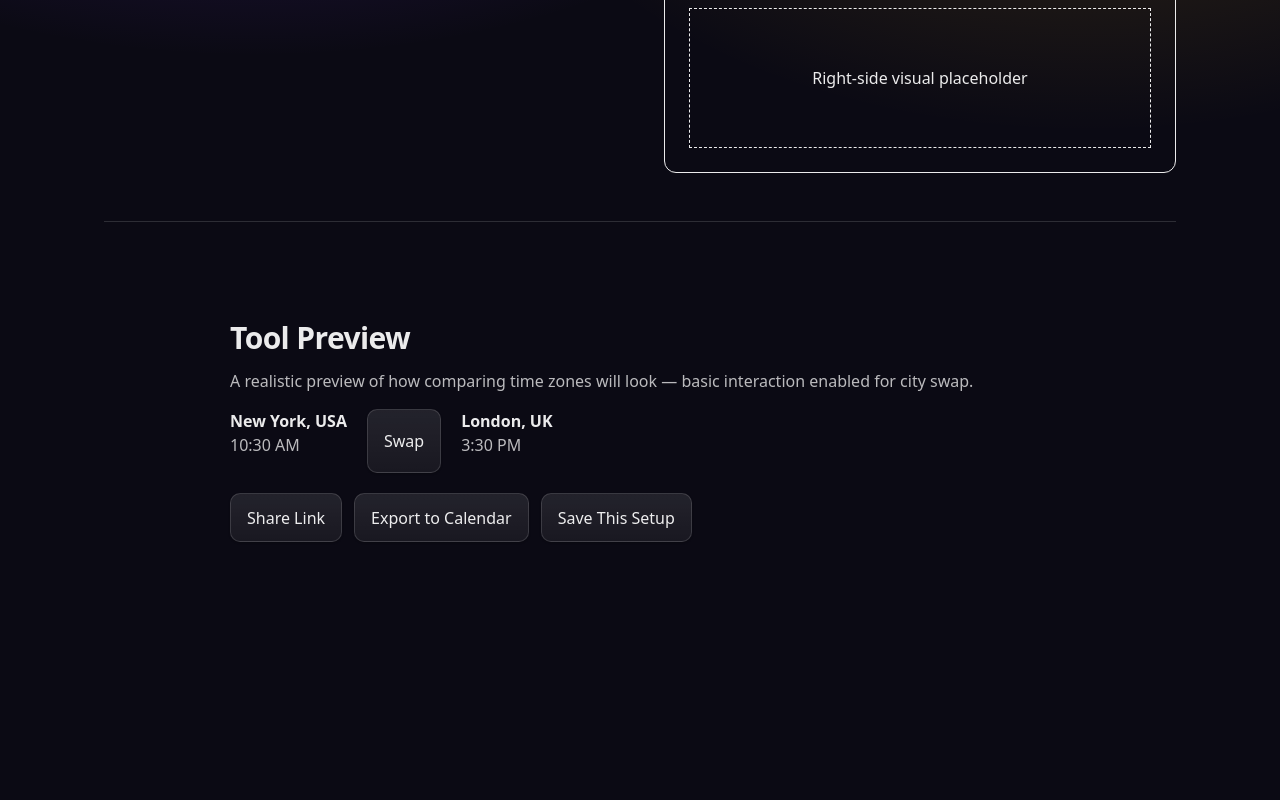
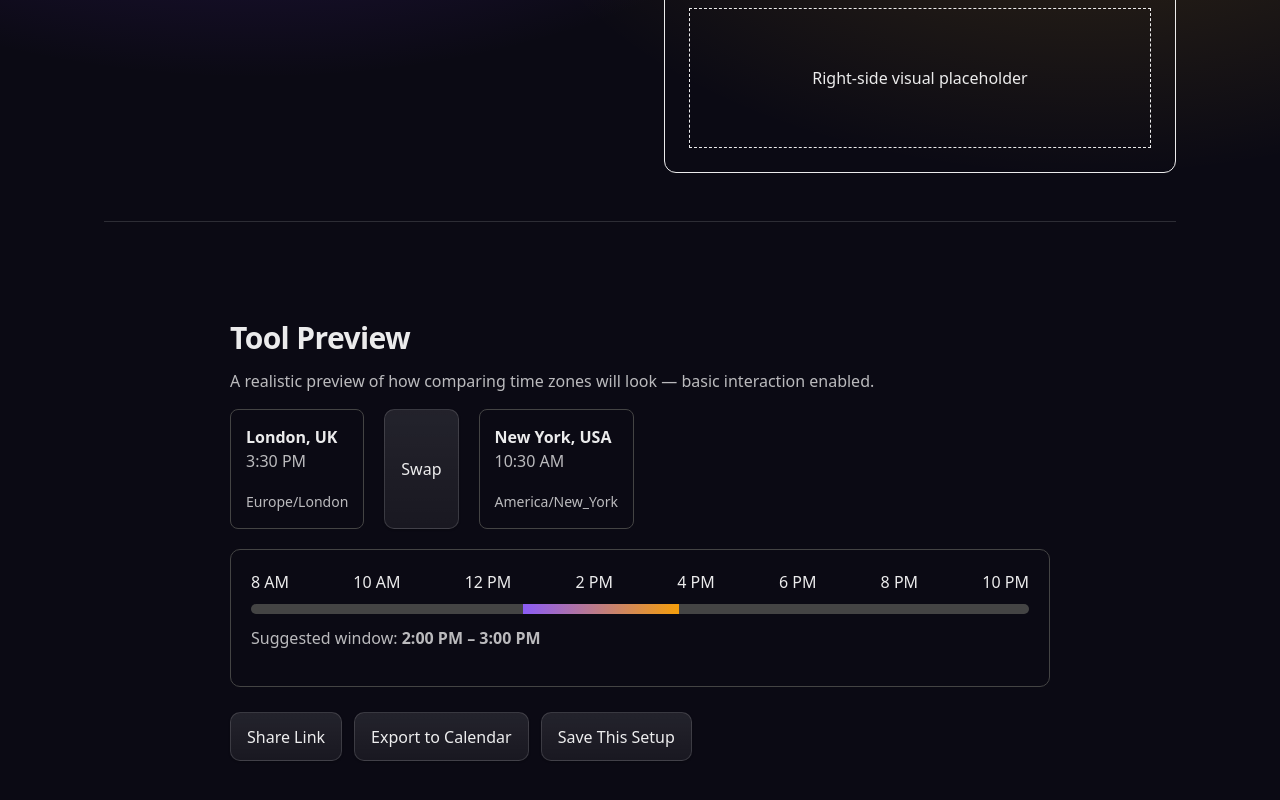
Before and after one commit to techtalk1282/Best-Meeting-Time, a Next.js app: page / in a window 1280 px wide. Shown: the part 430-1230 px from the top of the page. Before the commit the page ends 1012 px from the top, so only its background shows below. Built offline with nearby package versions, Linux system fonts and the light colour scheme.

Commit message:
fix(tool-preview): restore timeline strip and correct Outlook calendar link

```diff
--- a/app/ui/ToolPreviewSection.tsx
+++ b/app/ui/ToolPreviewSection.tsx
@@ -1,22 +1,22 @@
 "use client";
 
 // app/ui/ToolPreviewSection.tsx
-// PURPOSE: Tool preview section — city swap + share link + calendar export options.
+// PURPOSE: Tool preview section with timeline strip, share link, and calendar export.
 
 import { useState } from "react";
 
 export default function ToolPreviewSection() {
 
   const [cityA, setCityA] = useState({
+    name: "London, UK",
+    time: "3:30 PM",
+    tz: "Europe/London",
+  });
+
+  const [cityB, setCityB] = useState({
     name: "New York, USA",
     time: "10:30 AM",
     tz: "America/New_York",
-  });
-
-  const [cityB, setCityB] = useState({
-    name: "London, UK",
-    time: "3:30 PM",
-    tz: "Europe/London",
   });
 
   const [creatingShare, setCreatingShare] = useState(false);
@@ -42,9 +42,7 @@ export default function ToolPreviewSection() {
 
       const res = await fetch("/api/share", {
         method: "POST",
-        headers: {
-          "Content-Type": "application/json",
-        },
+        headers: { "Content-Type": "application/json" },
         body: JSON.stringify({
           cities: [
             { name: cityA.name, tz: cityA.tz },
@@ -63,17 +61,9 @@ export default function ToolPreviewSection() {
 
       const data = await res.json();
 
-      if (data?.url) {
+      const fullUrl = `${window.location.origin}${data.url}`;
 
-        const fullUrl = `${window.location.origin}${data.url}`;
-
-        setShareLink(fullUrl);
-
-      } else {
-
-        throw new Error("Invalid response");
-
-      }
+      setShareLink(fullUrl);
 
     } catch (err) {
 
@@ -93,17 +83,9 @@ export default function ToolPreviewSection() {
 
     if (!shareLink) return;
 
-    try {
+    await navigator.clipboard.writeText(shareLink);
 
-      await navigator.clipboard.writeText(shareLink);
-
-      setCopyMessage("Link copied");
-
-    } catch {
-
-      setCopyMessage("Copy failed");
-
-    }
+    setCopyMessage("Link copied");
 
   }
 
@@ -142,7 +124,7 @@ export default function ToolPreviewSection() {
     );
 
     const url =
-      `https://outlook.live.com/calendar/0/deeplink/compose?` +
+      `https://outlook.live.com/calendar/0/action/compose?` +
       `subject=${subject}` +
       `&startdt=${start}` +
       `&enddt=${end}` +
@@ -158,13 +140,11 @@ export default function ToolPreviewSection() {
     const end = "20260305T190000Z";
 
     const url =
-      `/api/calendar?` +
-      `cityA=${encodeURIComponent(cityA.name)}` +
+      `/api/calendar?cityA=${encodeURIComponent(cityA.name)}` +
       `&cityB=${encodeURIComponent(cityB.name)}` +
-      `&start=${start}` +
-      `&end=${end}`;
+      `&start=${start}&end=${end}`;
 
-    window.location.href = url;
+    window.open(url);
 
   }
 
@@ -181,25 +161,68 @@ export default function ToolPreviewSection() {
       <h2>Tool Preview</h2>
 
       <p>
-        A realistic preview of how comparing time zones will look — basic
-        interaction enabled for city swap.
+        A realistic preview of how comparing time zones will look — basic interaction enabled.
       </p>
+
+      {/* CITY CARDS */}
 
       <div style={{ display: "flex", gap: 20, marginBottom: 20 }}>
 
-        <div>
+        <div style={{ border: "1px solid #444", padding: 15, borderRadius: 8 }}>
           <strong>{cityA.name}</strong>
           <p>{cityA.time}</p>
+          <small>{cityA.tz}</small>
         </div>
 
         <button onClick={swapCities}>Swap</button>
 
-        <div>
+        <div style={{ border: "1px solid #444", padding: 15, borderRadius: 8 }}>
           <strong>{cityB.name}</strong>
           <p>{cityB.time}</p>
+          <small>{cityB.tz}</small>
         </div>
 
       </div>
+
+      {/* TIMELINE STRIP */}
+
+      <div
+        style={{
+          border: "1px solid #444",
+          borderRadius: 10,
+          padding: 20,
+          marginBottom: 25,
+        }}
+      >
+
+        <div style={{ display: "flex", justifyContent: "space-between" }}>
+          <span>8 AM</span>
+          <span>10 AM</span>
+          <span>12 PM</span>
+          <span>2 PM</span>
+          <span>4 PM</span>
+          <span>6 PM</span>
+          <span>8 PM</span>
+          <span>10 PM</span>
+        </div>
+
+        <div
+          style={{
+            height: 10,
+            marginTop: 10,
+            borderRadius: 6,
+            background:
+              "linear-gradient(to right,#444 0%,#444 35%,#8b5cf6 35%,#f59e0b 55%,#444 55%,#444 100%)",
+          }}
+        />
+
+        <p style={{ marginTop: 12 }}>
+          Suggested window: <strong>2:00 PM – 3:00 PM</strong>
+        </p>
+
+      </div>
+
+      {/* ACTION BUTTONS */}
 
       <div style={{ display: "flex", gap: 12 }}>
 
@@ -214,6 +237,8 @@ export default function ToolPreviewSection() {
         <button onClick={saveSetup}>Save This Setup</button>
 
       </div>
+
+      {/* CALENDAR OPTIONS */}
 
       {calendarMenuOpen && (
 
@@ -234,6 +259,8 @@ export default function ToolPreviewSection() {
         </div>
 
       )}
+
+      {/* SHARE LINK */}
 
       {shareLink && (
 
```
